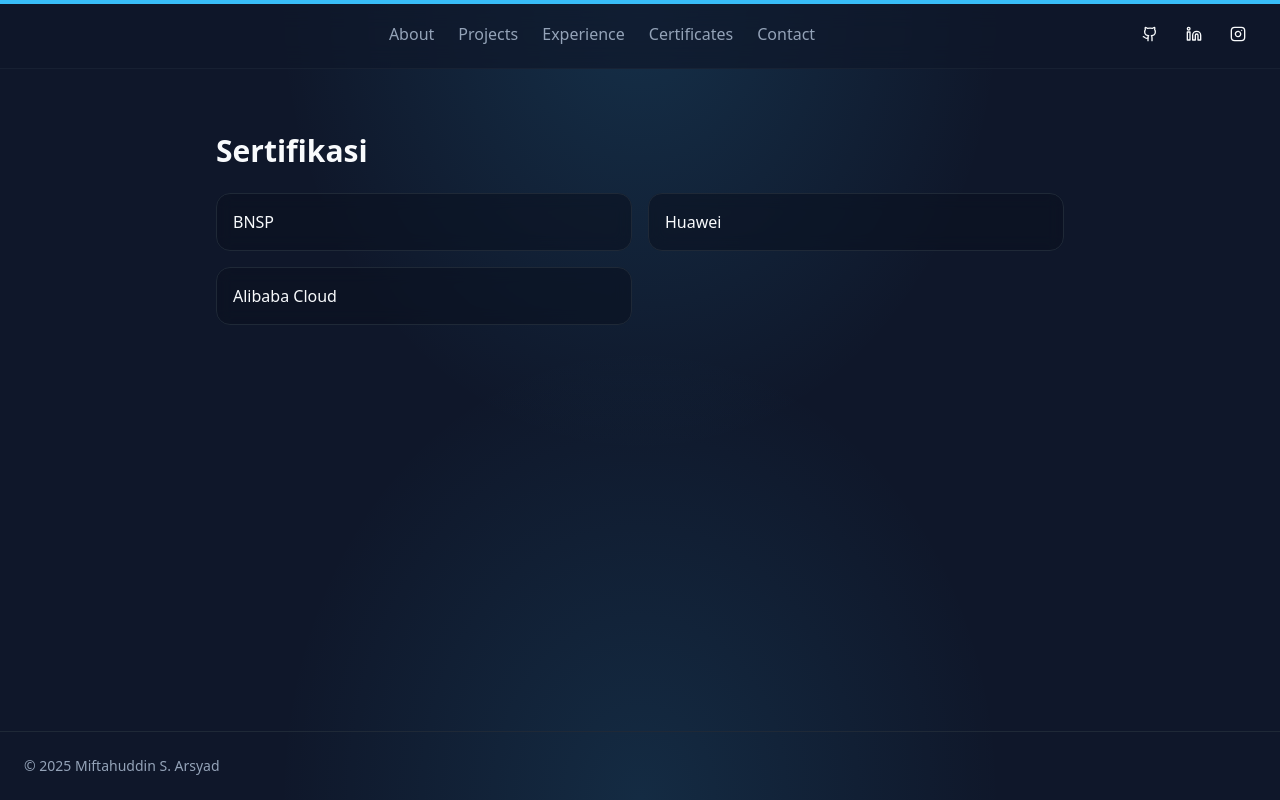
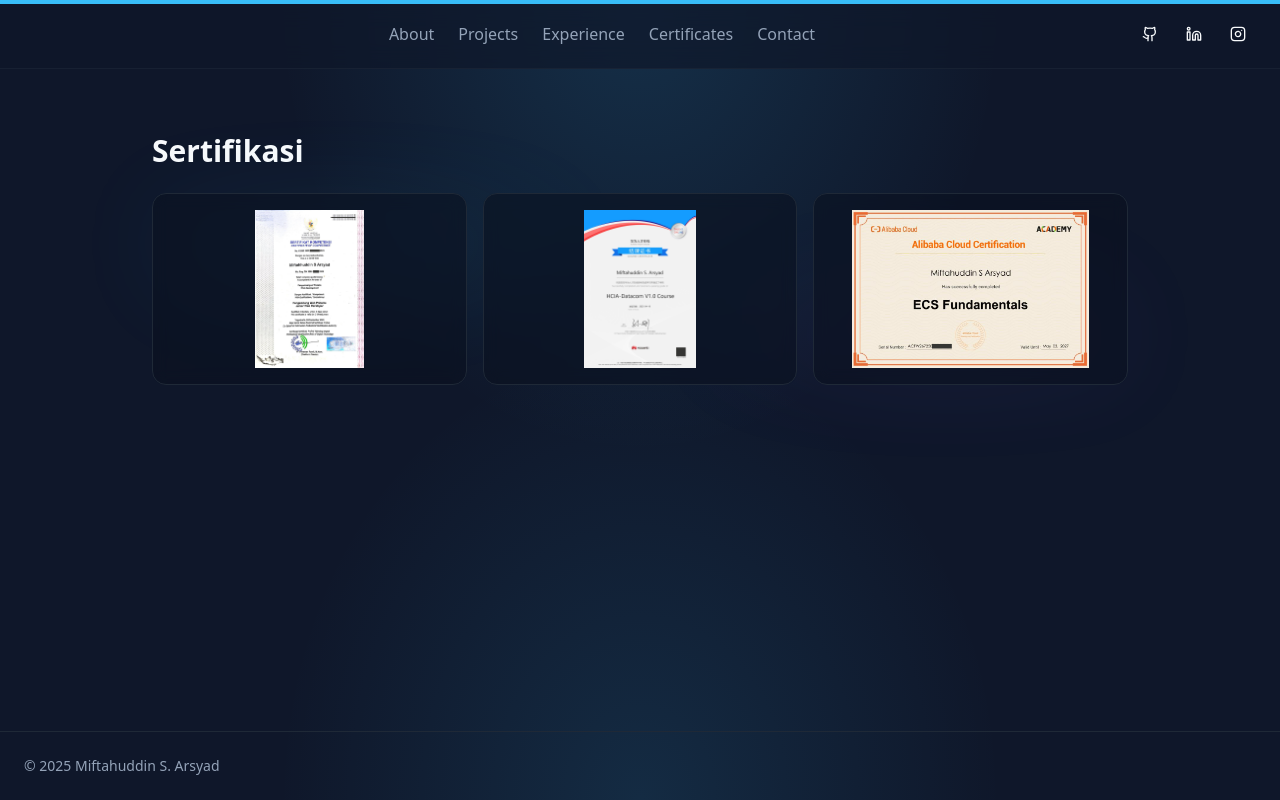
Before and after one commit to Codift05/portofolio-nextjs, a Next.js app: page /certificates in a window 1280 px wide. Built offline with nearby package versions, Linux system fonts and the light colour scheme.

Commit message:
update certicate

```diff
--- a/app/certificates/page.tsx
+++ b/app/certificates/page.tsx
@@ -1,20 +1,53 @@
-const certificates = [
-  "BNSP",
-  "Huawei",
-  "Alibaba Cloud",
+import Image from "next/image";
+
+const certificatesImages: { label: string; src: string }[] = [
+  { label: "Sertif BNSP", src: "/image/certificate/Sertif BNSP.jpg" },
+  { label: "Sertif Huawei", src: "/image/certificate/Sertif Huawei.jpg" },
+  { label: "Sertif Cloud", src: "/image/certificate/Sertif Cloud.jpg" },
 ];
 
 export default function CertificatesPage() {
   return (
-    <section className="max-w-4xl mx-auto px-6 py-16">
+    <section className="max-w-5xl mx-auto px-6 py-16">
       <h1 className="text-2xl sm:text-3xl font-semibold">Sertifikasi</h1>
-      <ul className="mt-6 grid sm:grid-cols-2 gap-4">
-        {certificates.map((c) => (
-          <li key={c} className="rounded-xl border border-border bg-card/60 backdrop-blur p-4">
-            <span className="font-medium">{c}</span>
-          </li>
-        ))}
-      </ul>
+      <div className="relative mt-6">
+        {/* Glow background */}
+        <div
+          aria-hidden
+          className="absolute -inset-6 rounded-3xl blur-2xl opacity-40"
+          style={{
+            background:
+              "radial-gradient(500px 200px at 20% 30%, rgba(56,189,248,0.18), transparent 60%), radial-gradient(500px 200px at 80% 70%, rgba(139,92,246,0.18), transparent 60%)",
+          }}
+        />
+        <div className="grid sm:grid-cols-2 lg:grid-cols-3 gap-4">
+          {certificatesImages.map((item) => (
+            <div
+              key={item.label}
+              className="group relative rounded-xl border border-border bg-card/60 backdrop-blur p-3 sm:p-4 overflow-hidden"
+            >
+              {/* Glow per-card */}
+              <div
+                aria-hidden
+                className="absolute inset-0 opacity-0 group-hover:opacity-100 transition-opacity duration-300"
+                style={{
+                  background:
+                    "radial-gradient(120px 120px at 50% 50%, rgba(56,189,248,0.22), transparent 60%)",
+                }}
+              />
+              <div className="relative z-10 aspect-video w-full">
+                <Image
+                  src={item.src}
+                  alt={item.label}
+                  fill
+                  sizes="(max-width: 640px) 100vw, (max-width: 1024px) 50vw, 33vw"
+                  className="object-contain"
+                />
+              </div>
+            </div>
+          ))}
+        </div>
+      </div>
     </section>
   );
 }
--- a/app/page.tsx
+++ b/app/page.tsx
@@ -77,6 +77,13 @@
 ];
 
 const certificates = ["BNSP", "Huawei", "Alibaba Cloud"];
+
+ // Gambar sertifikat dari public/image/certificate
+ const certificatesImages: { label: string; src: string }[] = [
+   { label: "Sertif BNSP", src: "/image/certificate/Sertif BNSP.jpg" },
+   { label: "Sertif Huawei", src: "/image/certificate/Sertif Huawei.jpg" },
+   { label: "Sertif Cloud", src: "/image/certificate/Sertif Cloud.jpg" },
+ ];
 
 // Daftar ikon dari public/image/icon
 const iconList: { label: string; src: string }[] = [
@@ -338,13 +345,44 @@
 
     {/* Certificates */}
     <Section id="certificates" title="Sertifikasi">
-      <ul className="grid sm:grid-cols-2 gap-4">
-        {certificates.map((c) => (
-          <li key={c} className="rounded-xl border border-border bg-card/60 backdrop-blur p-4">
-            <span className="font-medium">{c}</span>
-          </li>
-        ))}
-      </ul>
+      <div className="relative mt-2">
+        {/* Glow background */}
+        <div
+          aria-hidden
+          className="absolute -inset-6 rounded-3xl blur-2xl opacity-40"
+          style={{
+            background:
+              "radial-gradient(500px 200px at 20% 30%, rgba(56,189,248,0.18), transparent 60%), radial-gradient(500px 200px at 80% 70%, rgba(139,92,246,0.18), transparent 60%)",
+          }}
+        />
+        <div className="grid sm:grid-cols-2 lg:grid-cols-3 gap-4">
+          {certificatesImages.map((item) => (
+            <div
+              key={item.label}
+              className="group relative rounded-xl border border-border bg-card/60 backdrop-blur p-3 sm:p-4 overflow-hidden"
+            >
+              {/* Glow per-card */}
+              <div
+                aria-hidden
+                className="absolute inset-0 opacity-0 group-hover:opacity-100 transition-opacity duration-300"
+                style={{
+                  background:
+                    "radial-gradient(120px 120px at 50% 50%, rgba(56,189,248,0.22), transparent 60%)",
+                }}
+              />
+              <div className="relative z-10 aspect-video w-full">
+                <Image
+                  src={item.src}
+                  alt={item.label}
+                  fill
+                  sizes="(max-width: 640px) 100vw, (max-width: 1024px) 50vw, 33vw"
+                  className="object-contain"
+                />
+              </div>
+            </div>
+          ))}
+        </div>
+      </div>
     </Section>
 
     {/* Contact */}
```
